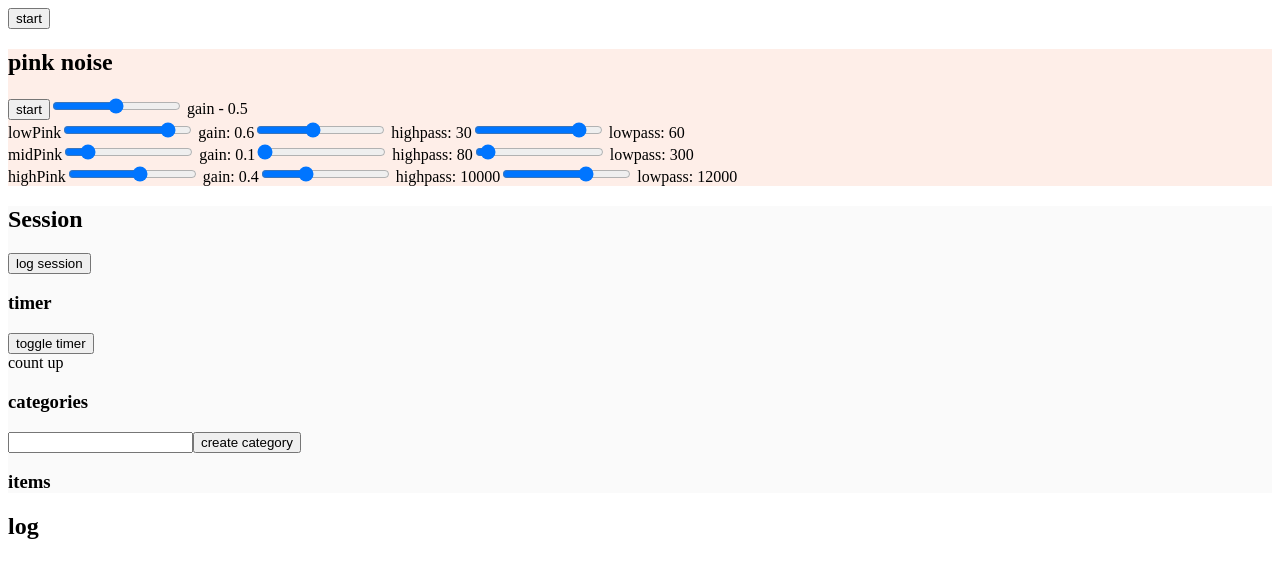
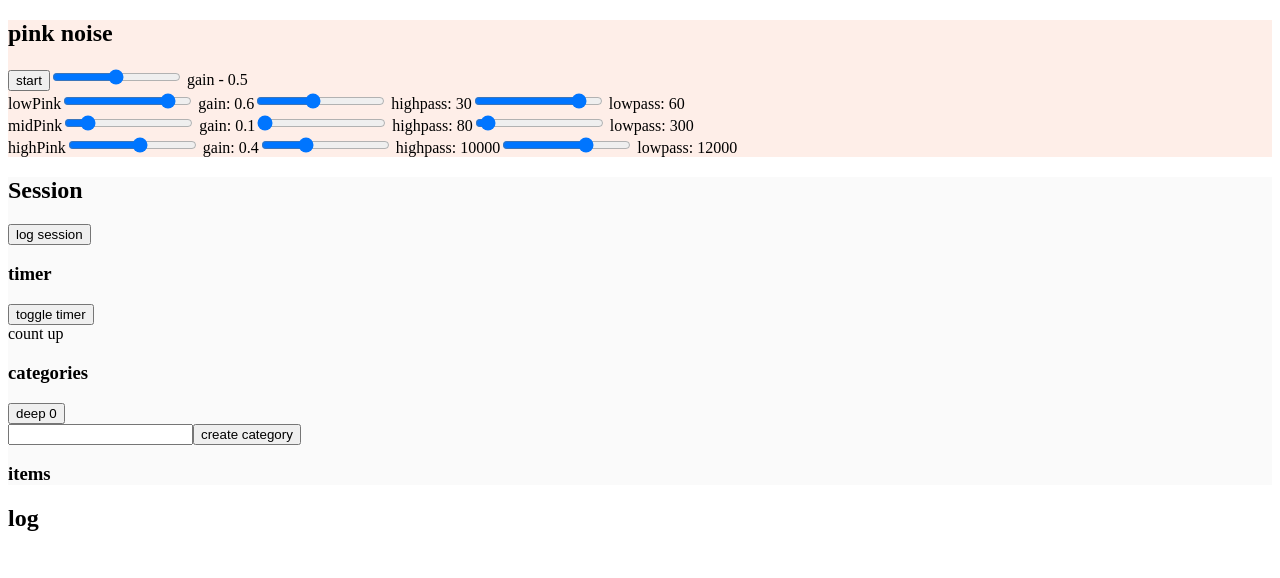
Before and after one commit to bdfee/deep, a React (Create React App) app in the folder frontend/: page / in a window 1280 px wide. Shown: the top 578 px of the page. Built offline with nearby package versions, Linux system fonts and the light colour scheme; data requests are answered from the project's data file.

Commit message:
input control

```diff
--- a/frontend/db.json
+++ b/frontend/db.json
@@ -1,5 +1,11 @@
 {
-  "categories": [],
+  "categories": [
+    {
+      "name": "deep",
+      "id": 75,
+      "totalTime": 0
+    }
+  ],
   "items": [],
   "log": []
 }
--- a/frontend/src/components/container.js
+++ b/frontend/src/components/container.js
@@ -8,6 +8,7 @@ import { createDateObjs } from './utility'
 
 const Container = () => {
   const [isRunning, setIsRunning] = useState(false)
+  const [selectedCategory, setSelectedCategory] = useState('')
   const [log, setLog] = useState([])
 
   useEffect(() => {
@@ -24,9 +25,21 @@ const Container = () => {
 
   return (
     <div>
-      <button onClick={() => setIsRunning(!isRunning)}>{isRunning ? 'stop' : 'start'}</button>
+      {selectedCategory ? (
+        <button onClick={() => setIsRunning(!isRunning)}>{isRunning ? 'stop' : 'start'}</button>
+      ) : (
+        ''
+      )}
+
       <Audio isRunning={isRunning} />
-      <Session isRunning={isRunning} setIsRunning={setIsRunning} setLog={setLog} log={log} />
+      <Session
+        isRunning={isRunning}
+        setIsRunning={setIsRunning}
+        setLog={setLog}
+        log={log}
+        setSelectedCategory={setSelectedCategory}
+        selectedCategory={selectedCategory}
+      />
       <Log log={log} />
     </div>
   )
--- a/frontend/src/components/session/index.js
+++ b/frontend/src/components/session/index.js
@@ -7,10 +7,16 @@ import categoryService from '../../services/categories'
 import itemService from '../../services/items'
 import { createDateObjs, tempId } from '../utility'
 
-const Session = ({ isRunning, setIsRunning, log, setLog }) => {
+const Session = ({
+  isRunning,
+  setIsRunning,
+  log,
+  setLog,
+  selectedCategory,
+  setSelectedCategory
+}) => {
   const [items, setItems] = useState([])
   const [categories, setCategories] = useState([])
-  const [selectedCategory, setSelectedCategory] = useState('')
 
   useEffect(() => {
     categoryService.getAll().then((res) => {
```
